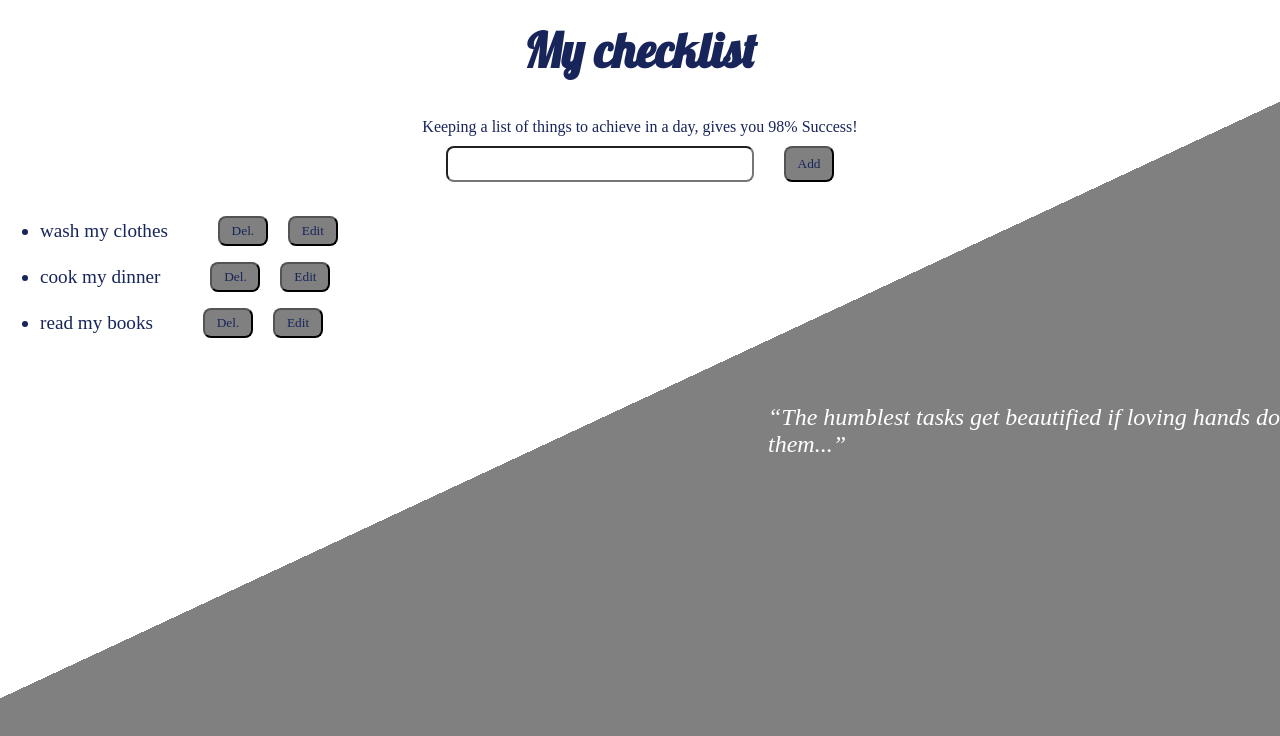
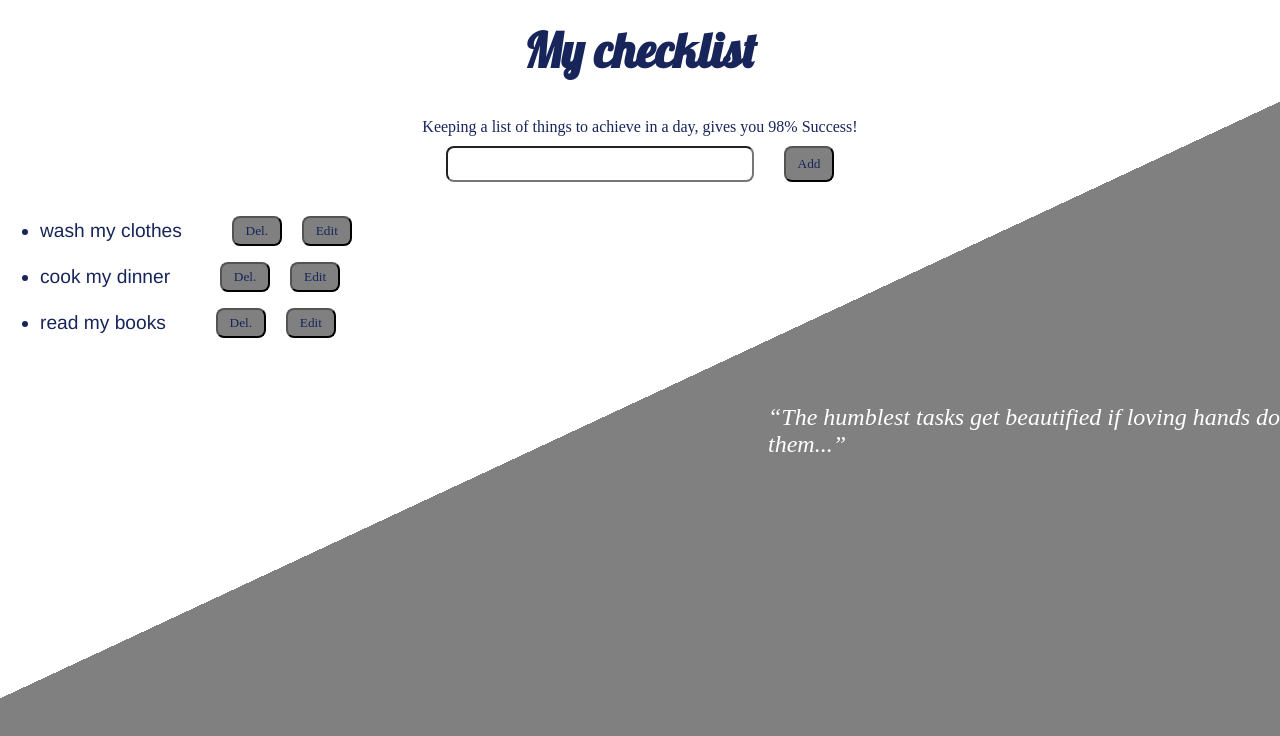
Before and after one commit to PriscaTonia/TestingHeroku, a React (Create React App) app: page / in a window 1280 px wide. Shown: the top 736 px of the page. Built offline with nearby package versions, Linux system fonts and the light colour scheme.

Commit message:
finishing touches

```diff
--- a/src/index.css
+++ b/src/index.css
@@ -72,6 +72,7 @@ li{
   border-radius: 5px;
   font-size: 1.2rem;
   margin-right: 30px;
+  font-family: 'Franklin Gothic Medium', 'Arial Narrow', Arial, sans-serif;
 }
 
 .myApp {
@@ -100,7 +101,7 @@ q{
 }
 @media screen and (max-width:375px){
   body{
-    background: linear-gradient(to bottom, white, white 70%, #C4C4C4 50%) ;
+    background: linear-gradient(to bottom, white, white 70%, #C4C4C4 30%) ;
     background-attachment: fixed;
     background-repeat: no-repeat;
   }
```
